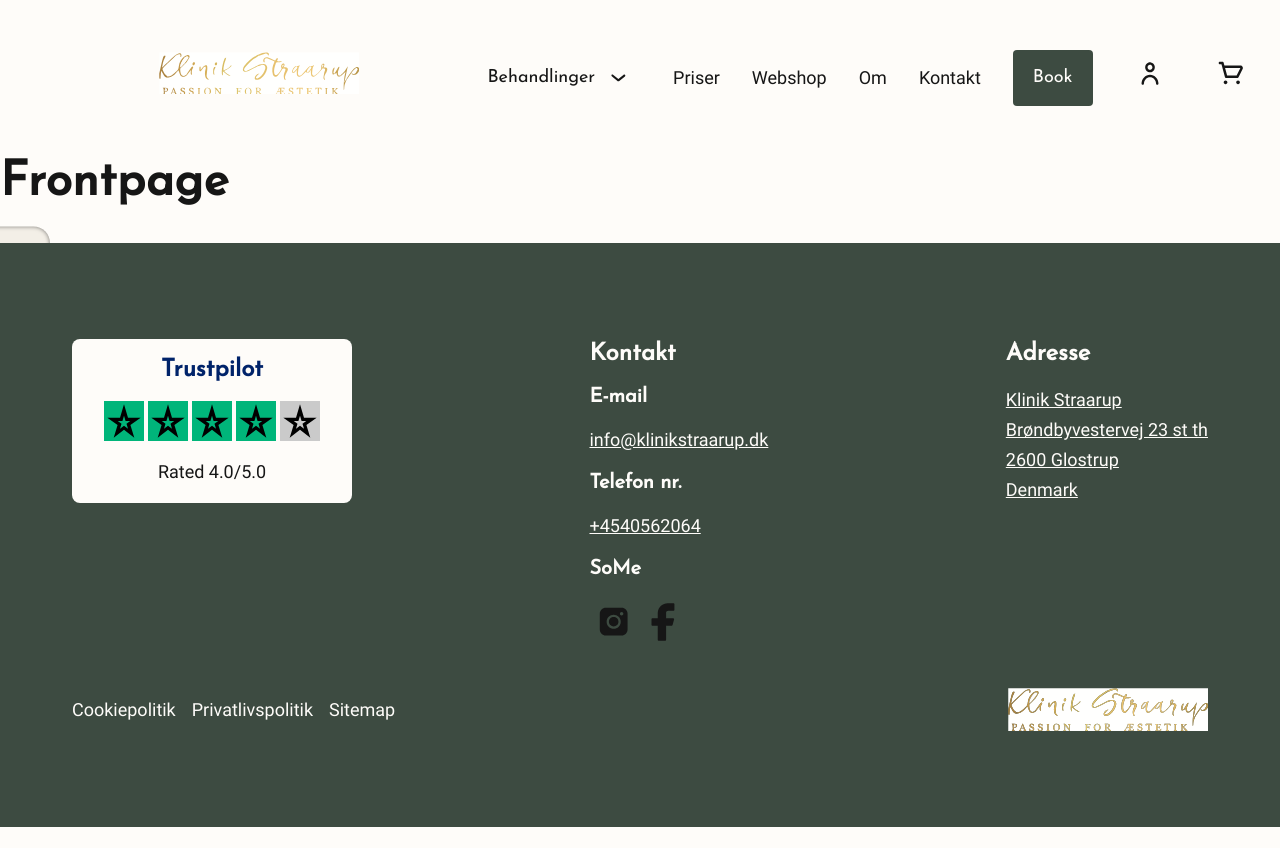
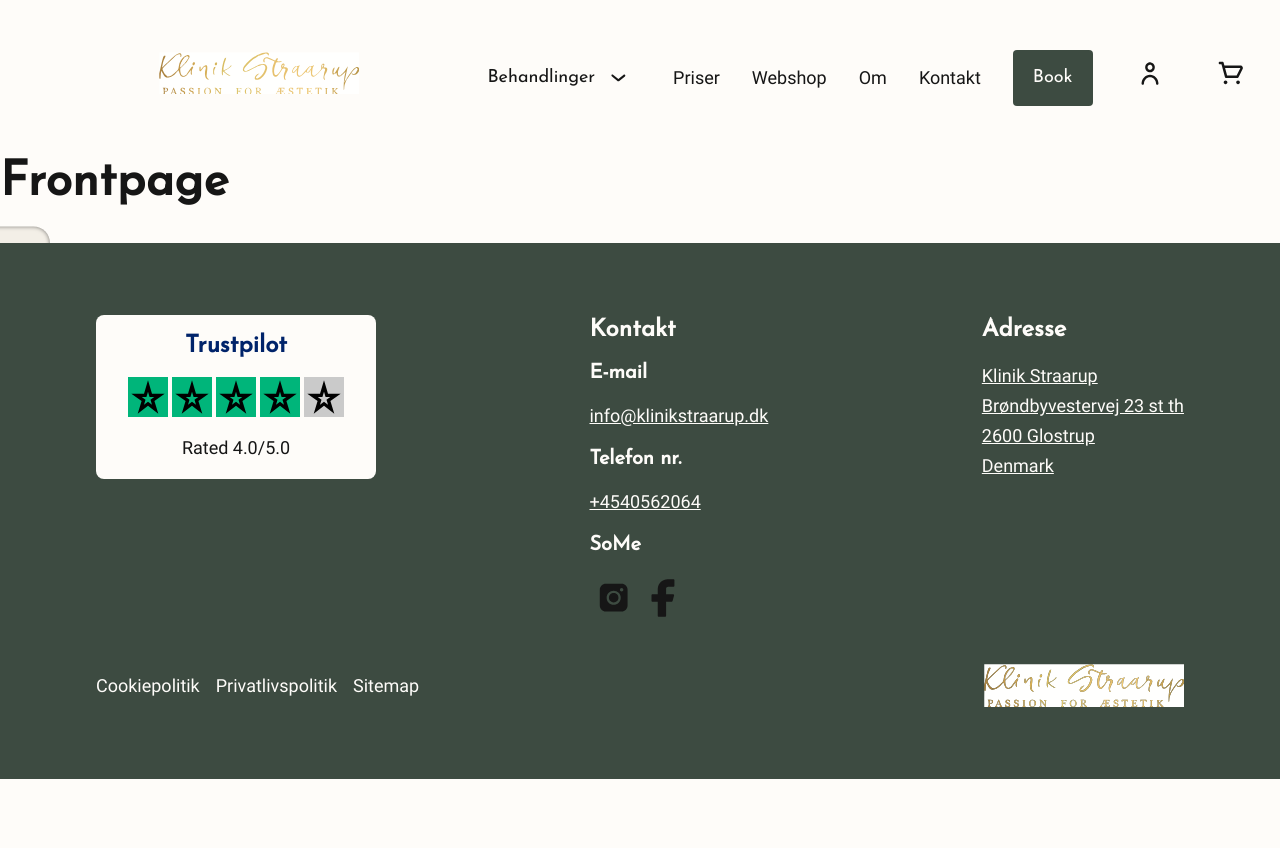
Before and after one commit to chri42mp/klinik-straarup, a React (Create React App) app: page / in a window 1280 px wide. Built offline with nearby package versions, Linux system fonts and the light colour scheme; no server answers.

Commit message:
latest changes

```diff
--- a/src/components/CustomFooter.scss
+++ b/src/components/CustomFooter.scss
@@ -96,7 +96,7 @@ h4, h5, p{
 
 @media screen and (min-width: $ipadScreenSize) {
     &{
-        padding: $spacing96 $spacing72;
+        padding: $spacing72 $spacing96;
 
 
     .top-div-footer{
--- a/src/components/DiscountBanner.scss
+++ b/src/components/DiscountBanner.scss
@@ -17,7 +17,8 @@ h1, p{
         display: flex;
         flex-direction: column;
         align-items: center;
-        gap: $spacing24 $spacing32;
+        gap: $spacing24;
+
         p{
             text-align: center;
         }
@@ -27,8 +28,11 @@ h1, p{
    &{
     flex-direction: row;
     justify-content: space-between;
+    padding: $spacing72 $spacing96;
+
     .discount-banner-text{
         align-items: flex-start;
+
     p{
         text-align: left;
     }
```
